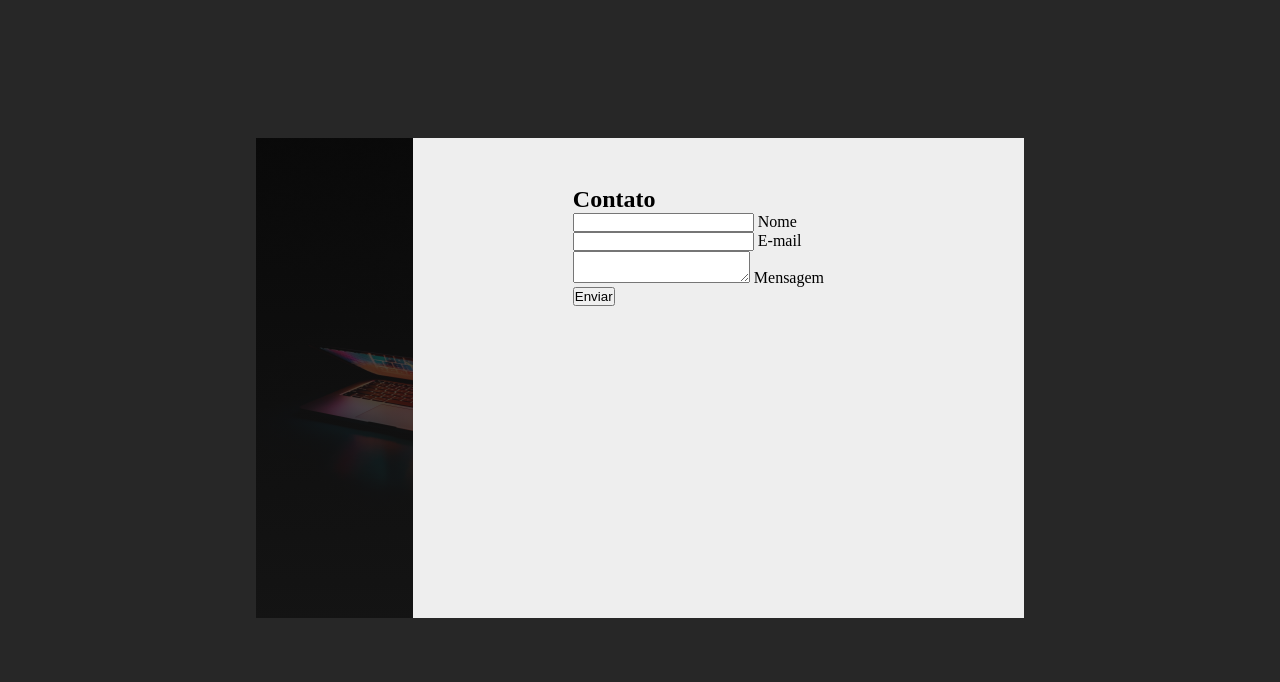
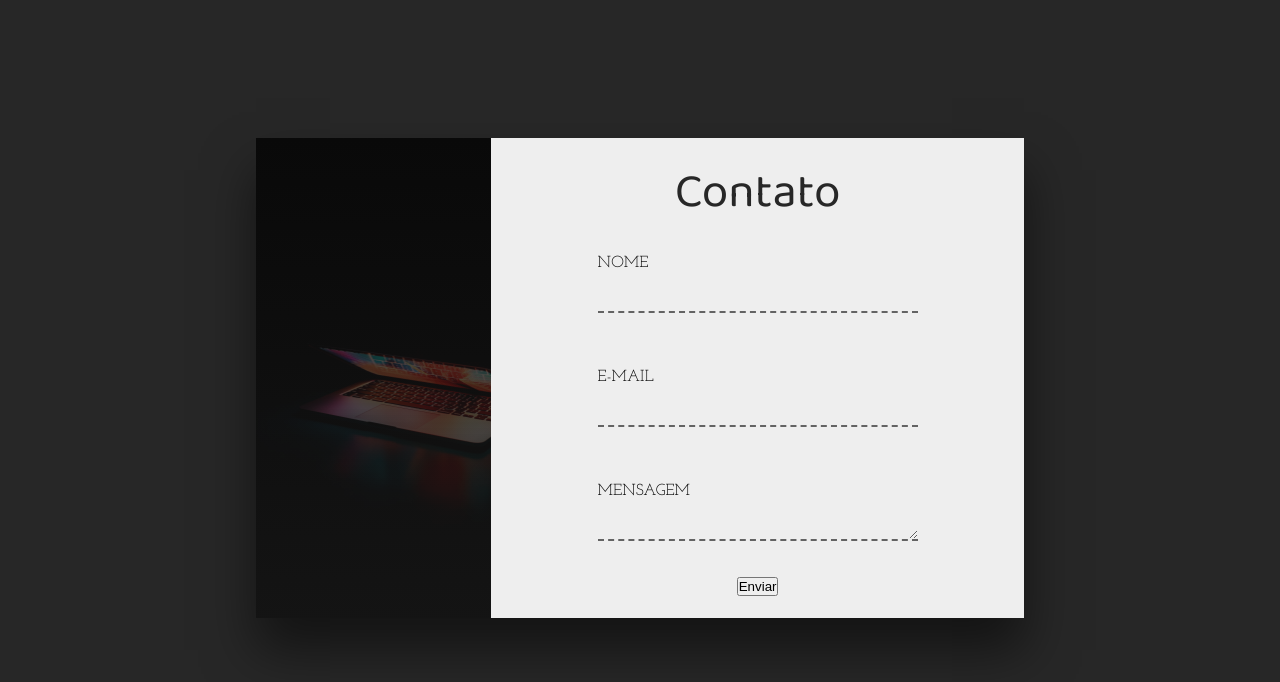
Before and after one commit to HenriqueMart/Site-Portifolio_Treinamento, a plain HTML site: page Portifolio/index.html in a window 1280 px wide. Shown: the part 2046-2728 px from the top of the page. Drawn offline with Linux system fonts and the light colour scheme.

Commit message:
atualição

```diff
--- a/Portifolio/style.css
+++ b/Portifolio/style.css
@@ -366,6 +366,7 @@ header{
     width: 60%;
     height: 30rem;
     display: flex;
+    box-shadow: 0 2rem 3rem rgba(0,0,0,0.5);
 }
 .contato-left{
     width: 35%;
@@ -375,5 +376,39 @@ header{
 .contato-right{
     width: 65%;
     background-color: #eee;
-    padding: 3rem 10rem 10rem;
+    padding: 1rem 3rem 3rem 3rem;
 }
+.sessao-contato h1{
+    font-family: var(--font-primay);
+    text-align: center;
+    color: #272727;
+    font-size: 3rem;
+    font-weight: lighter;
+}
+.sessao-contato form{
+    width: 100;
+    display: flex;
+    flex-direction: column;
+    align-items: center;
+}
+.input-group{
+    position: relative;
+}
+.field{
+    background: transparent;
+    border: none;
+    width: 20rem;
+    font-size: 1.5rem;
+    font-family: var(--font-secundary);
+    border-bottom: 2px dashed #636363;
+    height: 3rem;
+    outline: none;
+    margin: 2rem 0;
+}
+.field-label{
+    position: absolute;
+    left: 0;
+    top: 1.5rem;
+    font-family: var(--font-secundary);
+    text-transform: uppercase;
+}
```
